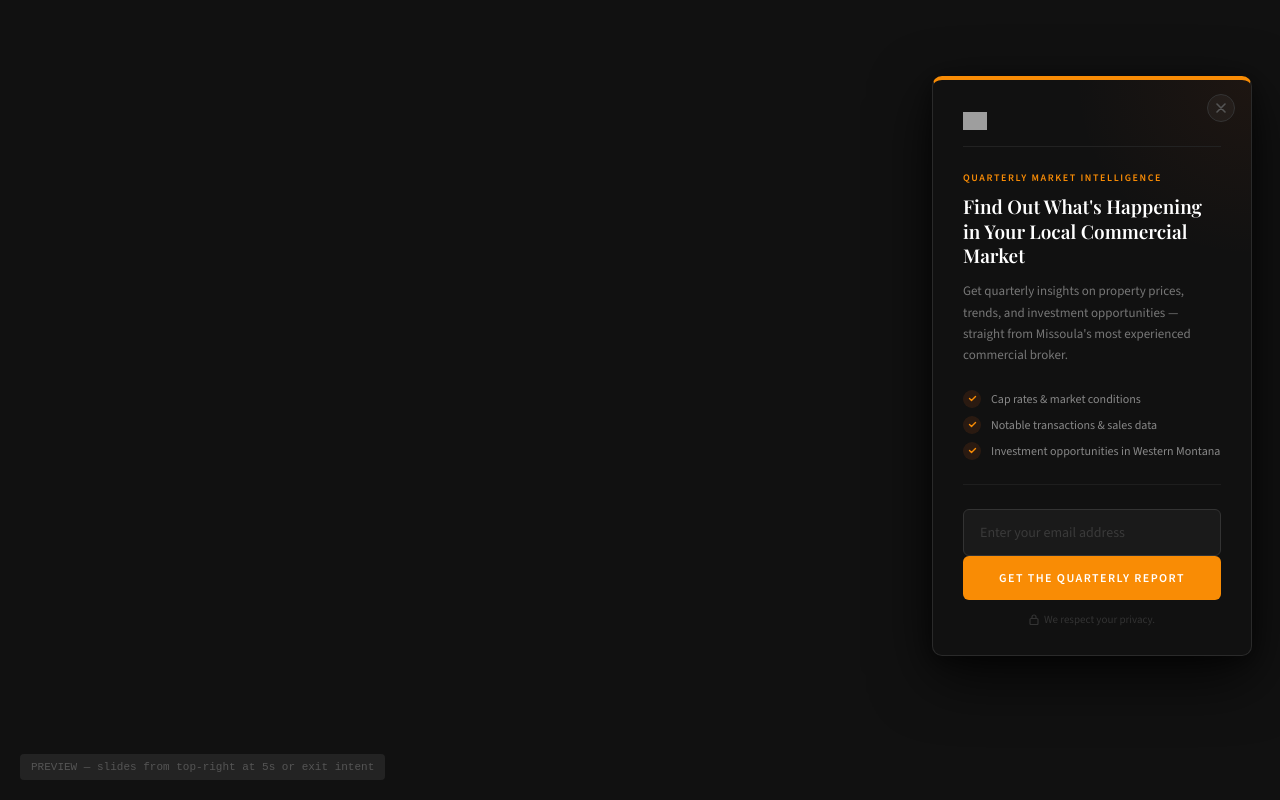
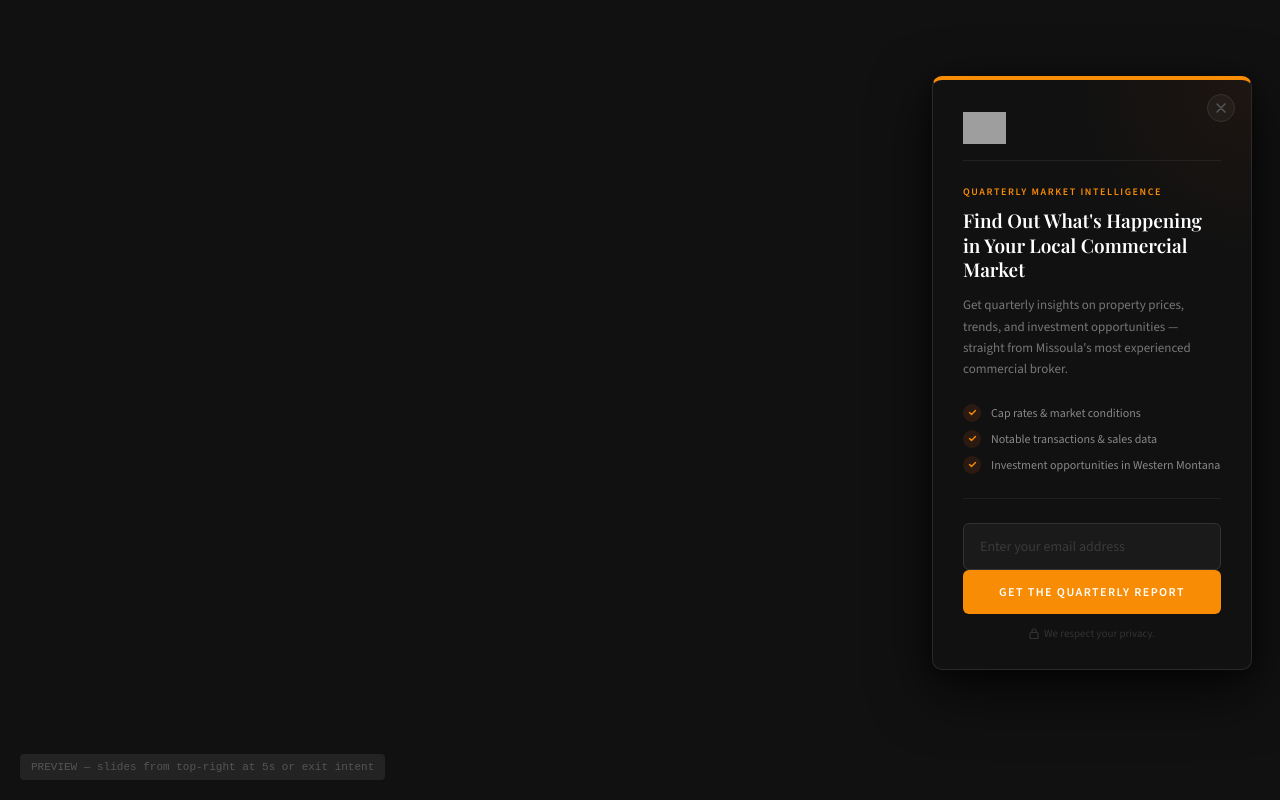
Before and after one commit to JoeKal97/gojo-clients, a plain HTML site: page eagen/eagen_slidein_popup.html in a window 1280 px wide. Drawn offline with nearby package versions, Linux system fonts and the light colour scheme; grey boxes are pictures that could not be loaded.

Commit message:
Update eagen_slidein_popup.html

```diff
--- a/eagen/eagen_slidein_popup.html
+++ b/eagen/eagen_slidein_popup.html
@@ -323,7 +323,7 @@
       <div id="eagen-slidein-form-wrap">
 
         <div class="esl-brand" style="align-items:center;">
-          <img src="https://jessieeagen.com/wp-content/uploads/2025/12/Black-Transparent-eagen.webp" alt="Eagen Real Estate" style="height:18px; width:auto; display:block;" />
+          <img src="https://jessieeagen.com/wp-content/uploads/2025/12/Black-Transparent-eagen.webp" alt="Eagen Real Estate" style="height:32px; width:auto; display:block;" />
 
         </div>
 
```
